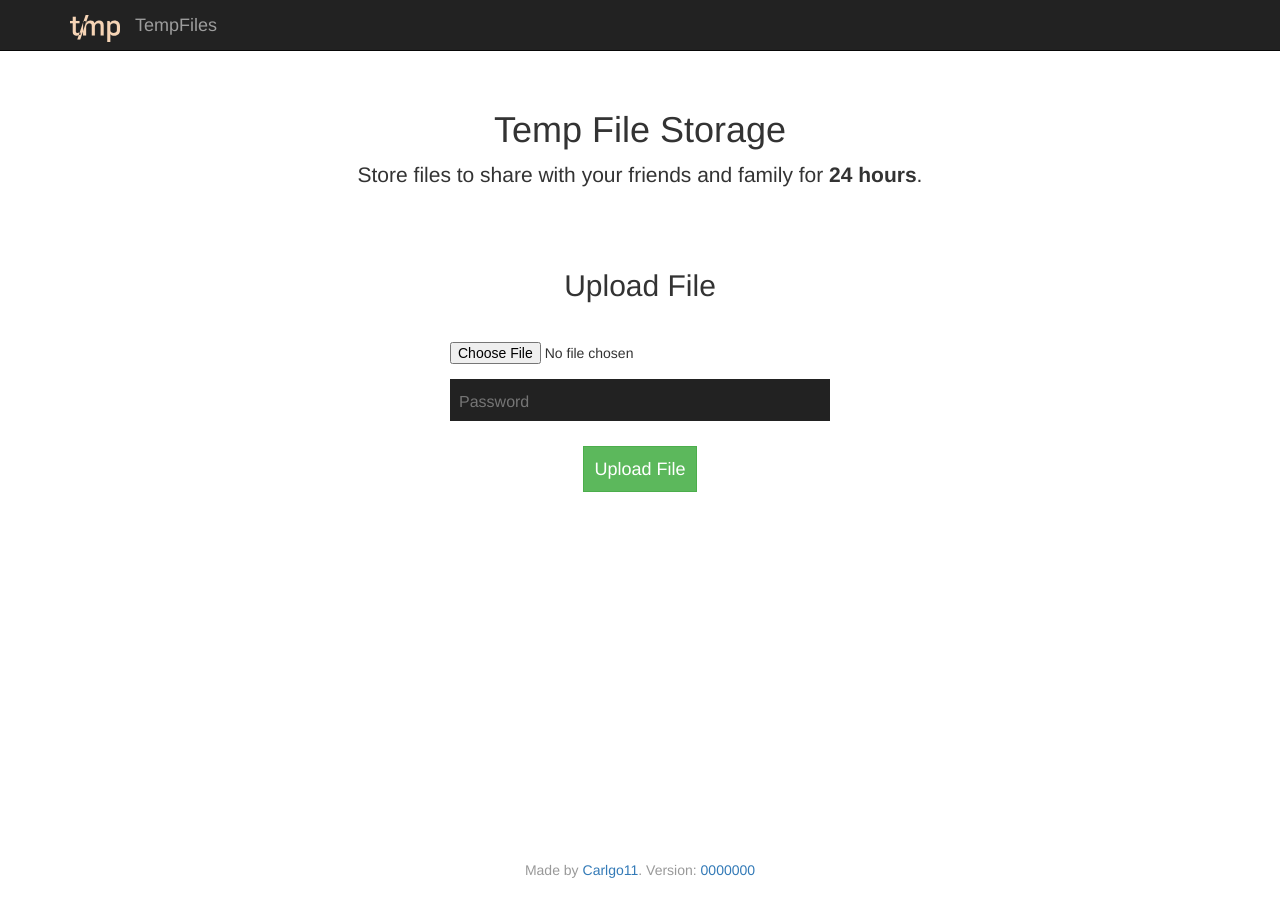
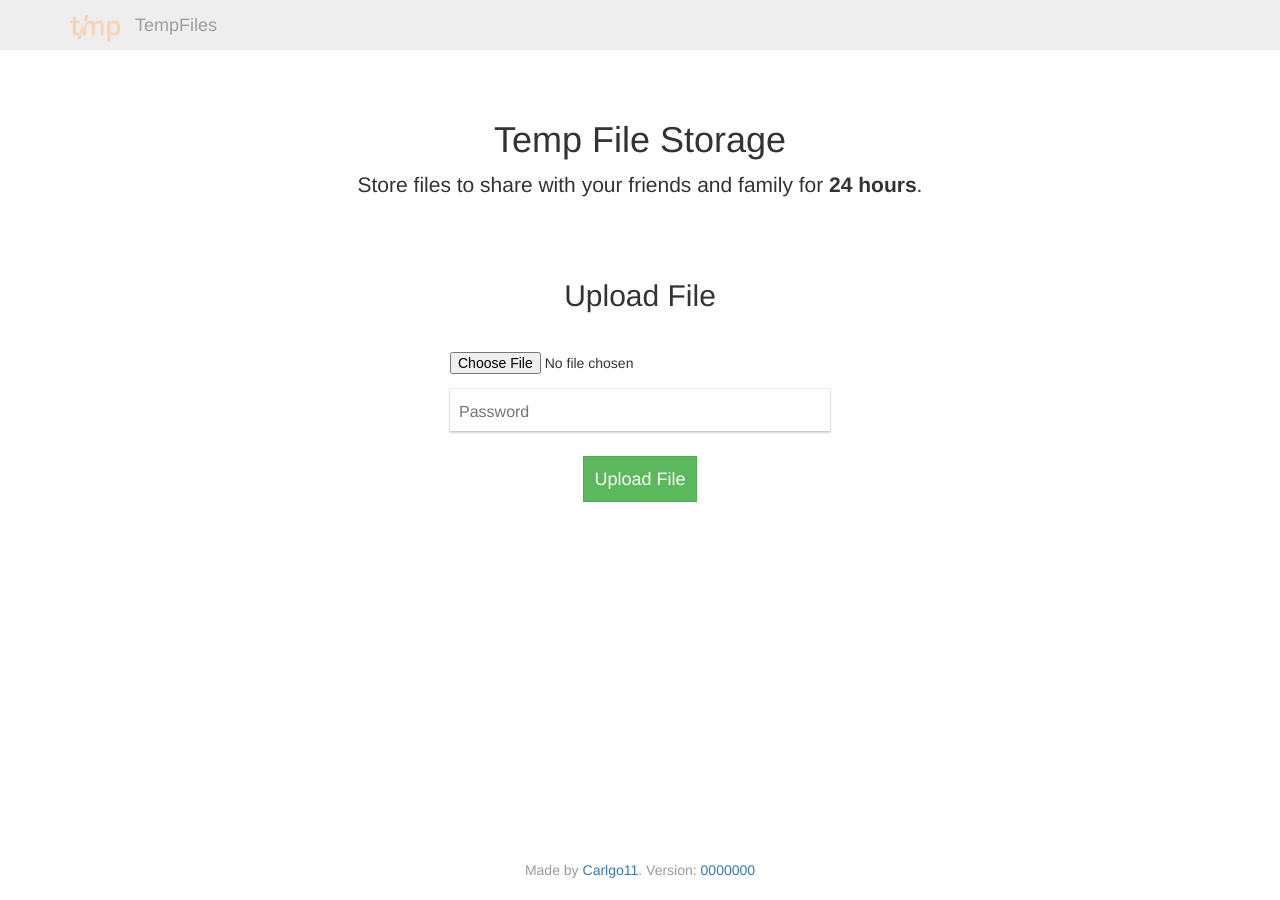
Before and after one commit to tempfiles-download/Frontend, a Jekyll site: the page built from frontend/index.html, in a window 1280 px wide. Built offline with Jekyll 4.4.1, drawn with Linux system fonts in a browser that asks for light colours; the repository's description, which GitHub fills in, is left out.

Commit message:
Fix light version of site & set navbar static

```diff
--- a/frontend/_layouts/default.html
+++ b/frontend/_layouts/default.html
@@ -13,7 +13,7 @@
 </head>
 
 <body>
-  <nav class="navbar navbar-inverse navbar-fixed-top">
+  <nav class="navbar navbar-inverse navbar-static-top">
     <div class="container">
       <div class="navbar-header">
         <a class="navbar-brand" href="/"><img src="/img/logo_light.svg" id="logo"></a><a class="navbar-brand nocolor" href="/">TempFiles</a>
--- a/frontend/css/tempfiles.scss
+++ b/frontend/css/tempfiles.scss
@@ -1,6 +1,6 @@
 ---
 ---
- html {
+html {
   height: 100%;
   box-sizing: border-box;
 }
@@ -26,7 +26,13 @@ body.dark {
 }
 
 .navbar {
-  background-color: #222222;
+  background-color: #eee;
+  color: #222;
+  border: 0;
+}
+
+.navbar.dark {
+  background-color: #222;
   color: #eee;
 }
 
@@ -60,17 +66,26 @@ body.dark {
   transform: translate(-50%, -50%);
 }
 
-#upload-password {
+#description-head {
+  margin-top: 0px;
+}
+#upload-password.dark {
   color: #C5C5C5;
   background-color: #222222;
+  box-shadow: none;
+}
+
+#upload-password {
+  box-shadow: 0 2px 2px 0 rgba(0,0,0,0.16), 0 0 0 1px rgba(0,0,0,0.08);
   width: 100%;
   height: 42px;
   border: medium none;
   font-size: 16px;
   padding: 5px 9px 0;
+  color: #444;
 }
 
-#upload-submit {
+.btn {
   border-radius: 0;
 }
 
@@ -79,7 +94,8 @@ body.dark {
 }
 
 .description {
-  padding: 40px 15px;
+  padding-top: 0px;
+  padding-bottom: 40px;
   text-align: center;
 }
 
@@ -96,10 +112,6 @@ body.dark {
 .upload-btn {
   padding: 10px;
   margin-top: 10px;
-}
-
-.navbar-brand {
-  color: #eee;
 }
 
 footer {
--- a/frontend/index.html
+++ b/frontend/index.html
@@ -3,7 +3,7 @@ layout: default
 ---
 
     <div class="description noselect">
-        <h1>Temp File Storage</h1>
+        <h1 id="description-head">Temp File Storage</h1>
         <p class="lead">Store files to share with your friends and family for <strong>24 hours</strong>.</p>
     </div> <!-- /description -->
 
```
